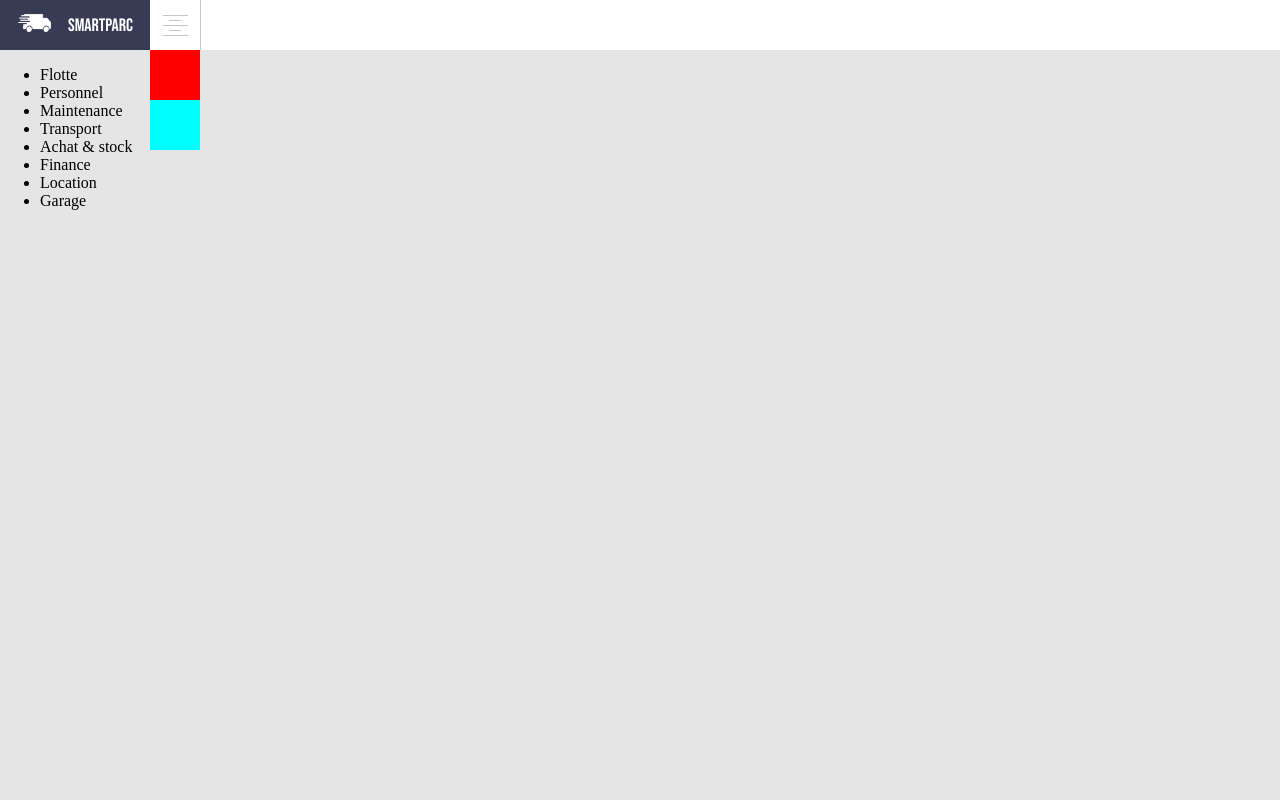
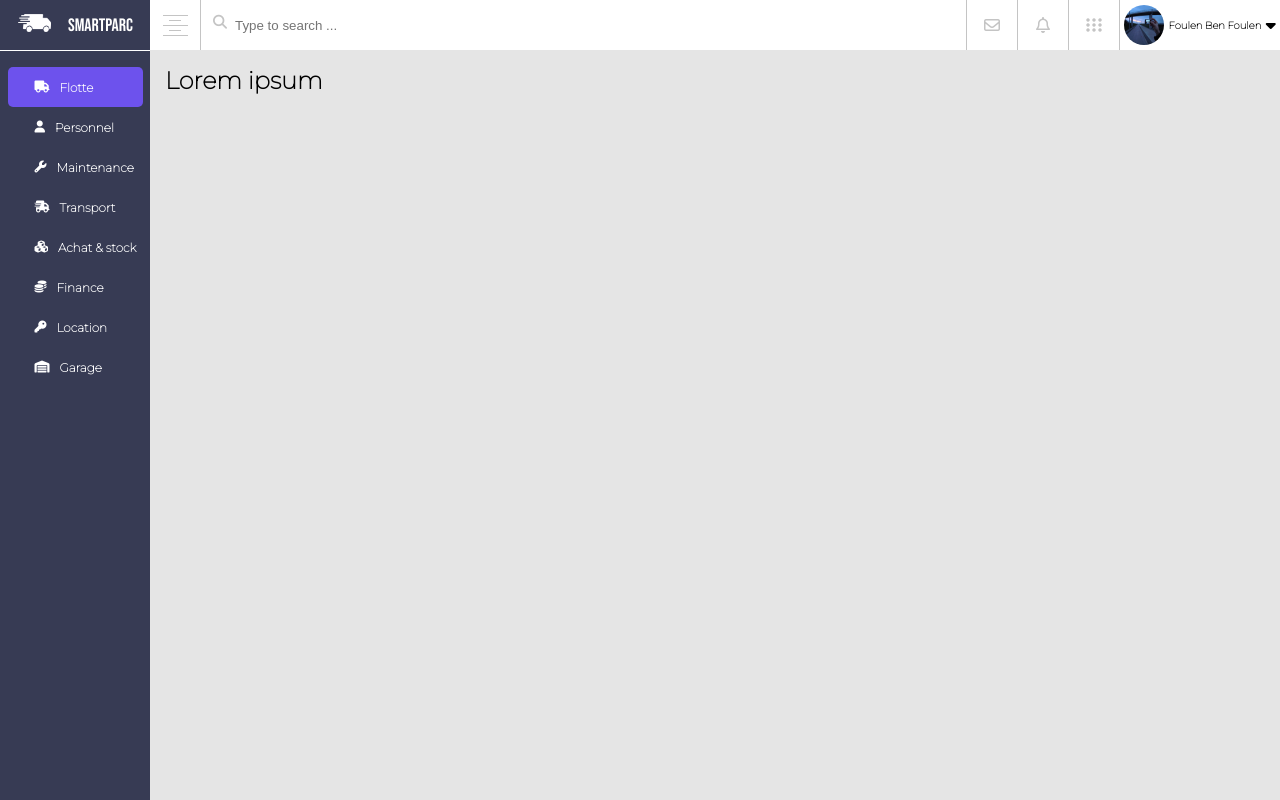
Before and after one commit to amjed96/pfe_template, a plain HTML site: page index.html in a window 1280 px wide. Drawn offline with Linux system fonts and the light colour scheme.

Commit message:
Nav finished + Header version 0

```diff
--- a/index.html
+++ b/index.html
@@ -31,44 +31,60 @@
                     </div>
                 </div>
                 <div class="search">
-                    <!-- <i class="fa-thin fa-magnifying-glass"></i> -->
+                    <i class="fa-solid fa-magnifying-glass"></i>
+                    <input type="text" placeholder="Type to search ..." />
                 </div>
                 <div class="message">
-
+                    <i class="fa-regular fa-envelope"></i>
                 </div>
                 <div class="notif">
-
+                    <i class="fa-regular fa-bell"></i>
                 </div>
                 <div class="list-menu">
-
+                    <i class="fa-solid fa-ellipsis-vertical"></i>
+                    <i class="fa-solid fa-ellipsis-vertical"></i>
+                    <i class="fa-solid fa-ellipsis-vertical"></i>
                 </div>
                 <div class="profile">
-
+                    <img src="imgs/image.png" alt="profile"/>
+                    <span class="name">Foulen Ben Foulen</span>
+                    <i class="fa-solid fa-caret-down"></i>
+                    <div class="drop-down">
+                        <ul>
+                            <li>Profil</li>
+                            <li>Paramètres</li>
+                            <li>Paramètres</li>
+                            <li>Logout</li>
+                        </ul>
+                    </div>
                 </div>
             </div>
         </div>
         <!-- End Header -->
 
+        <!-- Start Body -->
+        <div class="body">
             <!-- Start Nav -->
             <div class="nav-menu">
                 <ul>
-                <li>Flotte</li>
-                <li>Personnel</li>
-                <li>Maintenance</li>
-                <li>Transport</li>
-                <li>Achat & stock</li>
-                <li>Finance</li>
-                <li>Location</li>
-                <li>Garage</li>
+                    <li class="selected"><i class="fa-solid fa-truck"></i><span class="link">Flotte</span></li>
+                    <li><i class="fa-solid fa-user"></i><span class="link">Personnel</span></li>
+                    <li><i class="fa-solid fa-wrench"></i><span class="link">Maintenance</span></li>
+                    <li><i class="fa-solid fa-truck-fast"></i><span class="link">Transport</span></li>
+                    <li><i class="fa-solid fa-cubes"></i><span class="link">Achat & stock</span></li>
+                    <li><i class="fa-solid fa-coins"></i><span class="link">Finance</span></li>
+                    <li><i class="fa-solid fa-key"></i><span class="link">Location</span></li>
+                    <li><i class="fa-solid fa-warehouse"></i><span class="link">Garage</span></li>
                 </ul>
             </div>
             <!-- Start Nav -->
-
             <!-- Start Main -->
             <div class="main">
-
+                <span class="title">Lorem ipsum</span>
             </div>
             <!-- End Main -->
         </div>
+        <!-- End Body -->
+    </div>
 </body>
 </html>
--- a/style.css
+++ b/style.css
@@ -4,8 +4,19 @@ body {
     background-color: #E5E5E5;
 }
 
+/* Start Body */
+
+.body {
+    display: flex;
+}
+
+/* End Body */
+
+/* Start Header */
+
 .header {
     display: flex;
+    margin: 0px;
 }
 
 .header .logo {
@@ -18,6 +29,8 @@ body {
     display: flex;
     justify-content: space-evenly;
     align-items: center;
+    border-bottom: 1px solid #FFF;
+    position: fixed;
 }
 
 .header .logo img {
@@ -26,11 +39,16 @@ body {
 }
 
 .header .menu {
+    display: flex;
     background-color: #FFF;
     flex-grow: 1;
     flex-direction: row;
     height: 50px;
     flex-wrap: nowrap;
+    position: fixed;
+    top: 0;
+    left: 150px;
+    right: 0;
 }
 
 .header .menu .toggle-nav {
@@ -66,13 +84,206 @@ body {
 }
 
 .header .menu .search {
-    background-color: red;
+    flex: 1;
+    color: #C4C4C4;
+    font-family: 'Montserrat', sans-serif;
+    font-size: 14px;
+    display: flex;
+    align-items: center;
     height: 50px;
     width: 50px;
+    border-right: 1px solid #c4c4c4;
+}
+
+.header .menu .search i {
+    height: 20px;
+    width: 20px;
+    margin-left: 12px;
+}
+
+.header .menu .search input {
+    border: none;
+    color: #C4C4C4;
+}
+
+.header .menu .search input:focus {
+    border: none;
 }
 
 .header .menu .message {
-    background-color: aqua;
     height: 50px;
     width: 50px;
+    border-right: 1px solid #c4c4c4;
+    display: flex;
+    align-items: center;
+    justify-content: center;
 }
+
+.header .menu .message i {
+    color: #C4C4C4;
+}
+
+.header .menu .notif {
+    height: 50px;
+    width: 50px;
+    border-right: 1px solid #c4c4c4;
+    display: flex;
+    align-items: center;
+    justify-content: center;
+}
+
+.header .menu .notif i {
+    color: #C4C4C4;
+}
+
+.header .menu .list-menu {
+    height: 50px;
+    width: 50px;
+    border-right: 1px solid #c4c4c4;
+    display: flex;
+    align-items: center;
+    justify-content: center;
+}
+
+.header .menu .list-menu i {
+    margin: 1px;
+    color: #C4C4C4;
+}
+
+.header .menu .profile {
+    display: flex;
+    align-items: center;
+    justify-content: space-evenly;
+    height: 50px;
+    width: 160px;
+}
+
+.header .menu .profile:hover {
+
+}
+
+.header .menu .profile img {
+    height: 40px;
+    width: 40px;
+    border-radius: 50%;
+}
+
+.header .menu .profile .name {
+    font-family: 'Montserrat', sans-serif;
+    font-size: 10px;
+    font-weight: bold;
+    color: #000;
+}
+
+.header .menu .profile .drop-down {
+    display: none;
+    position: fixed;
+    top: 60px;
+    right: 10px;
+    width: 180px;
+    background-color: #FFF;
+}
+
+.header .menu .profile .drop-down ul {
+    margin: 0px;
+    padding: 10px 20px;
+    position: relative;
+    box-shadow: 0px 1px 20px rgba(0, 0, 0, 0.25);
+}
+
+.header .menu .profile .drop-down ul::before {
+    content: "";
+    position: fixed;
+    top: 50px;
+    right: 20px;
+    width: 0px;
+    height: 0px;
+    border-bottom: 5px solid #FFF;
+    border-top: 5px solid transparent;
+    border-left: 5px solid transparent;
+    border-right: 5px solid transparent;
+}
+
+.header .menu .profile:hover .drop-down {
+    display: block;
+}
+
+.header .menu .profile .drop-down ul li {
+    list-style: none;
+    font-family: 'Montserrat', sans-serif;
+    color: #000;
+    font-weight: bold;
+    margin: 10px 0px;
+}
+
+.header .menu .profile .drop-down ul li:hover {
+    color: #6D52ED;
+    margin-left: 10px;
+    transition: 0.3s;
+}
+
+/* End Header */
+
+/* Start Nav Menu */
+
+.nav-menu {
+    background-color: #373B54;
+    width: 150px;
+    height: calc(100vh - 51px);
+    margin: 0px;
+    display: flex;
+    justify-content: center;
+    position: fixed;
+    top: 51px;
+}
+
+.nav-menu ul {
+    margin: 0px;
+    justify-content: left;
+    padding: 0px;
+    width: 135px;
+    margin-top: 16px;
+}
+
+.nav-menu ul li {
+    list-style: none;
+    font-family: 'Montserrat', sans-serif;
+    font-size: 12px;
+    font-weight: bold;
+    color: #FFF;
+    width: 100%;
+    height: 40px;
+    display: flex;
+    align-items: center;
+    padding-left: 27px;
+    box-sizing: border-box;
+}
+
+.nav-menu ul li .link {
+    margin-left: 10px;
+}
+
+.nav-menu ul .selected {
+    background-color: #6D52ED;
+    border-radius: 5px;
+}
+
+/* End Nav Menu */
+
+/* Start Main */
+
+.main {
+    flex: 1;
+    padding: 15px;
+    margin-left: 150px;
+    margin-top: 51px;
+}
+
+.main .title {
+    color: #000;
+    font-family: 'Montserrat', sans-serif;
+    font-size: 24px;
+    font-weight: bolder;
+}
+
+/* End Main */
```
Also changed, not shown: imgs/image.png (added). Lines whose indentation alone changed are shown as unchanged.
